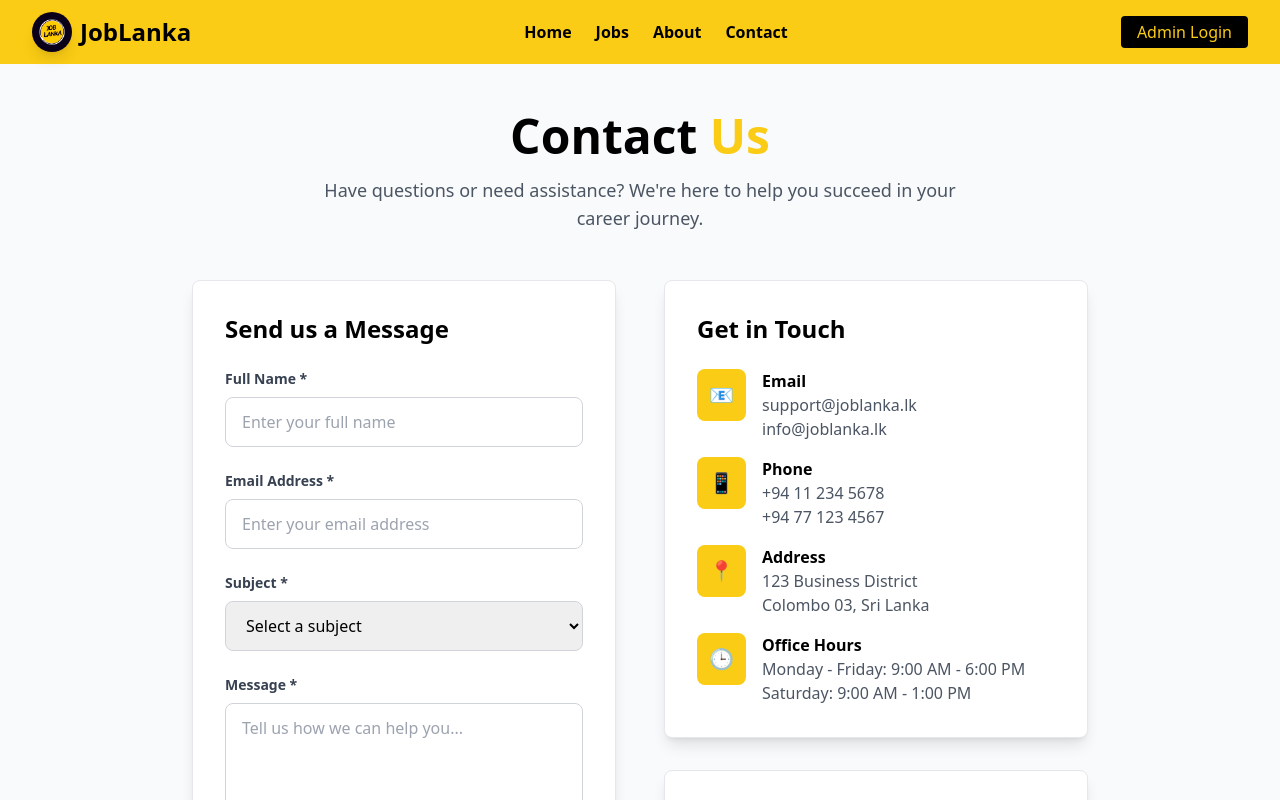
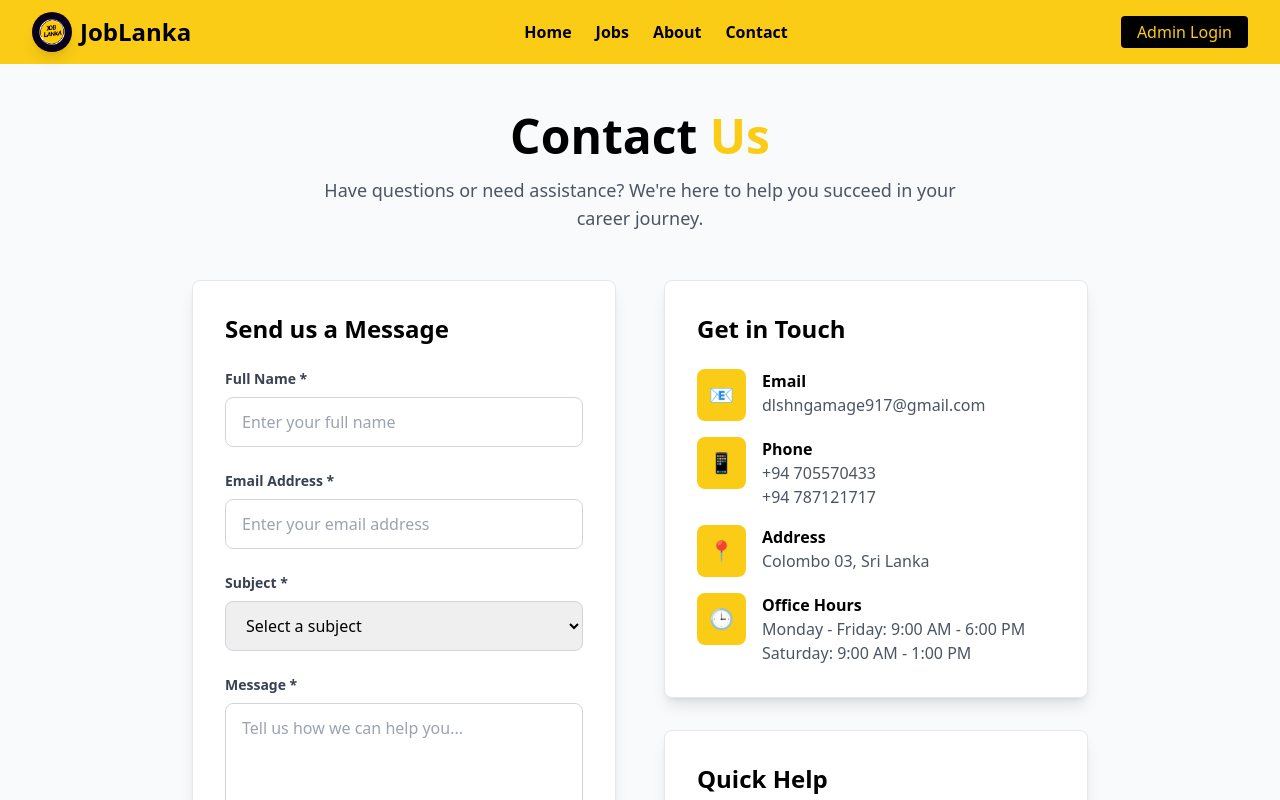
Before and after one commit to dlshn/JobLanka, a React (Create React App) app in the folder front-end/: page /contact in a window 1280 px wide. Shown: the top 800 px of the page. Built offline with nearby package versions, Linux system fonts and the light colour scheme.

Commit message:
contact details updated

```diff
--- a/front-end/src/Pages/About.jsx
+++ b/front-end/src/Pages/About.jsx
@@ -82,7 +82,7 @@ const About = () => {
                         className="inline-flex items-center space-x-2 bg-yellow-400 text-black px-6 py-3 rounded-full font-semibold hover:bg-yellow-300 transition-all duration-300 hover:shadow-lg hover:shadow-yellow-400/30 transform hover:scale-105"
                       >
                         <span>📧</span>
-                        <span>support@joblanka.lk</span>
+                        <span>dlshngamage917@gmail.com</span>
                       </a>
                     </div>
                   )}
--- a/front-end/src/Pages/Contact.jsx
+++ b/front-end/src/Pages/Contact.jsx
@@ -151,8 +151,7 @@ const Contact = () => {
                   </div>
                   <div>
                     <h3 className="font-semibold text-black">Email</h3>
-                    <p className="text-gray-600">support@joblanka.lk</p>
-                    <p className="text-gray-600">info@joblanka.lk</p>
+                    <p className="text-gray-600">dlshngamage917@gmail.com</p>
                   </div>
                 </div>
 
@@ -162,8 +161,8 @@ const Contact = () => {
                   </div>
                   <div>
                     <h3 className="font-semibold text-black">Phone</h3>
-                    <p className="text-gray-600">+94 11 234 5678</p>
-                    <p className="text-gray-600">+94 77 123 4567</p>
+                    <p className="text-gray-600">+94 705570433</p>
+                    <p className="text-gray-600">+94 787121717</p>
                   </div>
                 </div>
 
@@ -174,7 +173,6 @@ const Contact = () => {
                   <div>
                     <h3 className="font-semibold text-black">Address</h3>
                     <p className="text-gray-600">
-                      123 Business District<br />
                       Colombo 03, Sri Lanka
                     </p>
                   </div>
```
